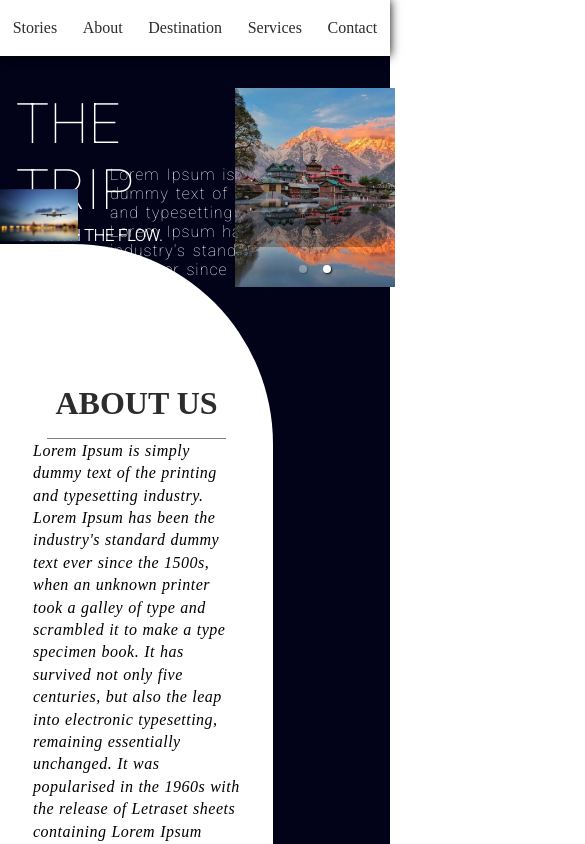
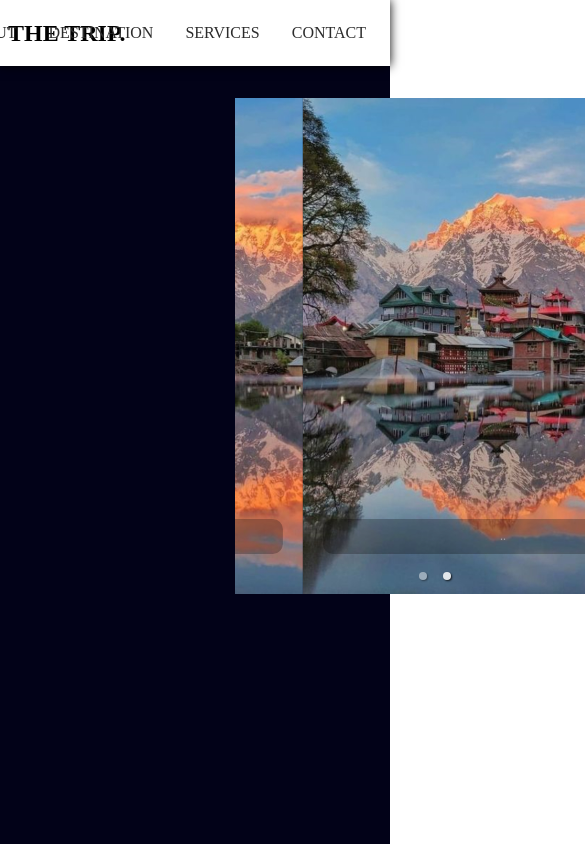
Before and after one commit to Khushinagar/project-1, a React (Create React App) app: page / in a window 390 px wide. Shown: the top 844 px of the page, 585 px wide, since content can reach past the window. Built offline with nearby package versions, Linux system fonts and the light colour scheme.

Commit message:
"fifth commit"

```diff
--- a/src/styles/Mediaquery.scss
+++ b/src/styles/Mediaquery.scss
@@ -18,7 +18,7 @@
 }
 
 
-@media screen and  (max-width: 500px) {
+@media screen and  (max-width: 1080px-2340) {
     .home{
         width: auto;
         height: 100vh;
@@ -100,7 +100,7 @@
         display: flex;
         align-items: center;
         justify-content: center;
-        margin-top: -1100px;
+        margin-top: -900px;
 
 
         > img{
@@ -141,7 +141,7 @@
         width: auto;
         height: 120vh;
         // background-color: $second;
-        margin-top: -400px;
+        margin-top: -300px;
         display: flex;
         >div{
 
@@ -153,12 +153,12 @@
             flex-direction: column;
             align-items: center;
             justify-content: center;
-            padding: 2rem;
+            padding: 1rem;
 
             >h1{
                 text-transform: uppercase;
                 border-bottom: 1px solid gray;
-                padding-bottom: 1rem;
+                padding-bottom: .5rem;
                 // margin-bottom: 1px;
                 // width: 10rem;
                 // color: $dark;
@@ -261,7 +261,7 @@
         display: flex;
         justify-content: flex-end;
         a{
-
+            width: 15%;
             margin-right: .6rem;
             text-decoration: none;
             text-transform: capitalize;
```
